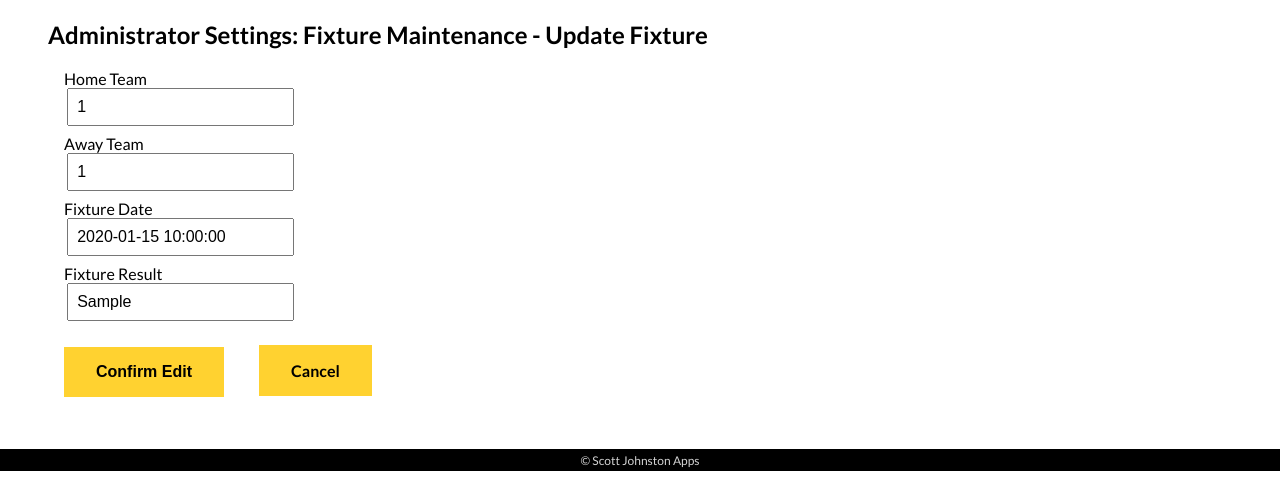
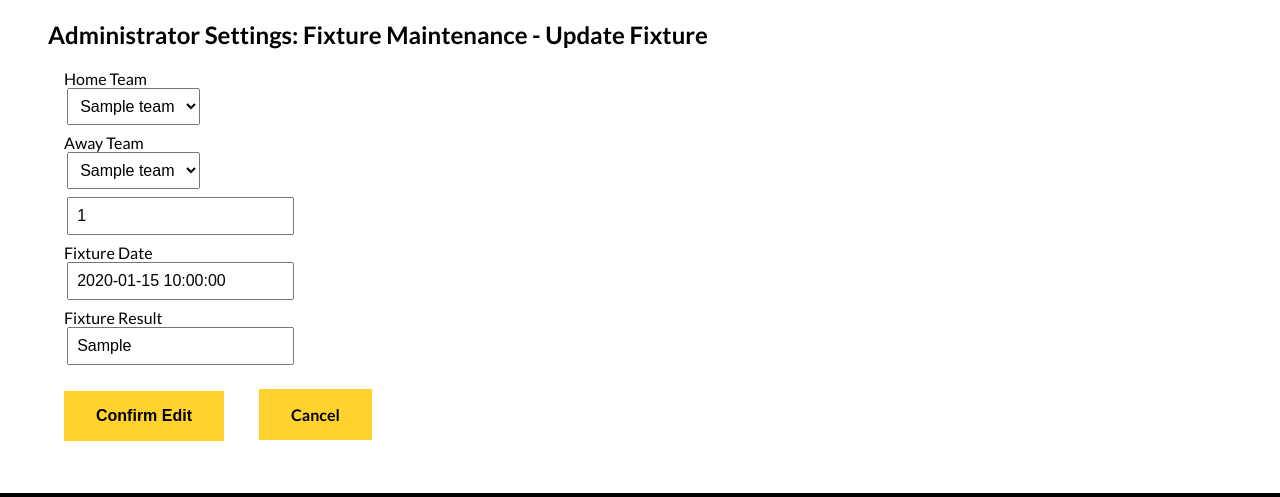
Before and after one commit to SJ47/Sports-Scoring-App, a Flask app: page /fixtures/1/edit in a window 1280 px wide. Shown: the part 179-676 px from the top of the page. Run offline with Flask 2, Linux system fonts and the light colour scheme; a database or web service that is not in the repository returns one stand-in record (values such as "Sample title"); some libraries are stand-ins or nearby versions.

Commit message:
Fixes #1 - completed

```diff
--- a/controllers/fixtures_controller.py
+++ b/controllers/fixtures_controller.py
@@ -35,7 +35,8 @@ def show_fixtures():
 # Route for adding fixture to league
 @fixtures_blueprint.route("/fixtures/new", methods=["GET"])
 def new_fixture():
-    return render_template("fixtures/new.html")
+    teams = team_repository.select_all()
+    return render_template("fixtures/new.html", teams = teams)
 
 # CREATE
 # POST '/fixtures'
@@ -81,7 +82,8 @@ def edit_fixture(id):
     away_team = team_repository.select(fixture.away_team_id)
 # end changes
 #
-    return render_template('fixtures/edit.html', fixture = fixture, home_team = home_team, away_team = away_team)
+    teams = team_repository.select_all()
+    return render_template('fixtures/edit.html', fixture = fixture, home_team = home_team, away_team = away_team, teams = teams)
 
 # # UPDATE
 # # PUT '/fixtures/<id>'
--- a/templates/fixtures/edit.html
+++ b/templates/fixtures/edit.html
@@ -7,15 +7,29 @@
 <form action="/fixtures/{{fixture.id}}" method="post">
     <div>
         <label class="fixture-input-label" for="home_team_id">Home Team</label>
+        <select class="input-maintenance" name="home_team_id" id="home_team_id">
+            {% for team in teams %}
 
-        <!-- <input class="input-maintenance" type="text" id="home_team_id" value="{{home_team.team_name}}" -->
-        <input class="input-maintenance" type="text" id="home_team_id" value="{{fixture.home_team_id}}"
-            name="home_team_id" required>
+            {% if team.id == fixture.home_team_id %}
+            <option value="{{team.id}}" selected>{{team.team_name}}</option>
+            {% else %}
+            <option value="{{team.id}}">{{team.team_name}}</option>
+            {% endif %}
+            {% endfor %}
+        </select>
     </div>
 
     <div>
         <label class="fixture-input-label" for="away_team_id">Away Team</label>
-        <!-- <input class="input-maintenance" type="text" id="home_team_id" value="{{away_team.team_name}}" -->
+        <select class="input-maintenance" name="away_team_id" id="away_team_id">
+            {% for team in teams %}
+            {% if team.id == fixture.away_team_id %}
+            <option value="{{team.id}}" selected>{{team.team_name}}</option>
+            {% else %}
+            <option value="{{team.id}}">{{team.team_name}}</option>
+            {% endif %}
+            {% endfor %}
+        </select>
         <input class="input-maintenance" type="text" id="away_team_id" value="{{fixture.away_team_id}}"
             name="away_team_id" required>
     </div>
```
Also changed, not shown: templates/fixtures/new.html (+13 -4 lines).
